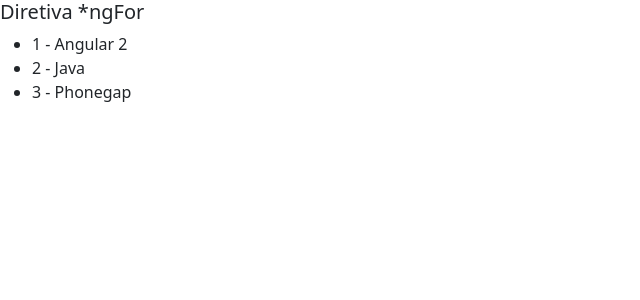
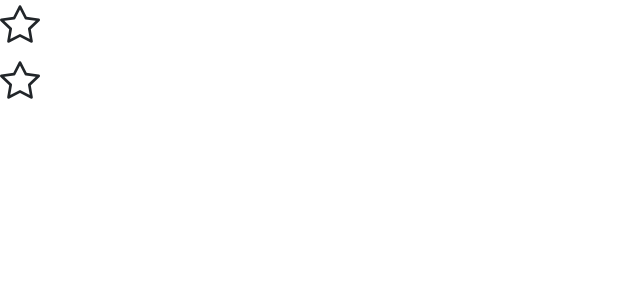
Before and after one commit to jcjessicarmo/curso-angular, an Angular app in the folder diretivas/: page / in a window 1280 px wide. Shown: the top 300 px of the page, without its empty margins (0-640 px from the left). Built offline with nearby package versions, Linux system fonts and the light colour scheme.

Commit message:
Aula 29 - Diretivas: ngClass

```diff
--- a/diretivas/angular.json
+++ b/diretivas/angular.json
@@ -115,6 +115,7 @@
   },
   "defaultProject": "diretivas",
   "cli": {
+    "analytics": "8b000fb9-fd49-44c0-a041-e4625d47df47",
     "defaultCollection": "@angular-eslint/schematics"
   }
 }
--- a/diretivas/package.json
+++ b/diretivas/package.json
@@ -20,6 +20,7 @@
     "@angular/platform-browser-dynamic": "~13.2.0",
     "@angular/router": "~13.2.0",
     "bootstrap": "^5.2.3",
+    "bootstrap-icons": "^1.10.4",
     "font-awesome": "^4.7.0",
     "rxjs": "~7.5.0",
     "tslib": "^2.3.0",
--- a/diretivas/src/app/app.component.html
+++ b/diretivas/src/app/app.component.html
@@ -1,3 +1,4 @@
 <!-- <app-diretiva-ngif></app-diretiva-ngif> -->
 <!-- <app-diretiva-ngswitch></app-diretiva-ngswitch> -->
-<app-diretiva-ngfor></app-diretiva-ngfor>
+<!-- <app-diretiva-ngfor></app-diretiva-ngfor> -->
+<app-diretiva-ngclass></app-diretiva-ngclass>
--- a/diretivas/src/app/app.module.ts
+++ b/diretivas/src/app/app.module.ts
@@ -8,6 +8,7 @@
 import { TesteComponent } from './teste/teste.component';
 import { DiretivaNgswitchComponent } from './diretiva-ngswitch/diretiva-ngswitch.component';
 import { DiretivaNgforComponent } from './diretiva-ngfor/diretiva-ngfor.component';
+import { DiretivaNgclassComponent } from './diretiva-ngclass/diretiva-ngclass.component';
 
 @NgModule({
   declarations: [
@@ -15,7 +16,8 @@
     DiretivaNgifComponent,
     TesteComponent,
     DiretivaNgswitchComponent,
-    DiretivaNgforComponent
+    DiretivaNgforComponent,
+    DiretivaNgclassComponent
   ],
   imports: [
     BrowserModule,
--- /dev/null
+++ b/diretivas/src/app/diretiva-ngclass/diretiva-ngclass.component.html
@@ -0,0 +1,17 @@
+<h1>
+    <i class="bi"
+    [class.bi-star]="!meuFavorito"
+    [class.bi-star-fill]="meuFavorito"
+    (click)="onClick()">
+    </i>
+</h1>
+
+<h1>
+    <i class="bi"
+    [ngClass]="{
+      'bi-star': !meuFavorito,
+      'bi-star-fill': meuFavorito
+    }"
+    (click)="onClick()">
+    </i>
+</h1>
--- /dev/null
+++ b/diretivas/src/app/diretiva-ngclass/diretiva-ngclass.component.ts
@@ -0,0 +1,20 @@
+import { Component, OnInit } from '@angular/core';
+
+@Component({
+  selector: 'app-diretiva-ngclass',
+  templateUrl: './diretiva-ngclass.component.html',
+  styleUrls: ['./diretiva-ngclass.component.css']
+})
+export class DiretivaNgclassComponent implements OnInit {
+
+  meuFavorito: boolean = false;
+
+  constructor() { }
+
+  ngOnInit(): void {
+  }
+
+  onClick(){
+    this.meuFavorito = !this.meuFavorito;
+  }
+}
--- a/diretivas/src/styles.css
+++ b/diretivas/src/styles.css
@@ -1,2 +1,3 @@
 /* You can add global styles to this file, and also import other style files */
 @import '~bootstrap/dist/css/bootstrap.css';
+@import '~bootstrap-icons/font/bootstrap-icons.css';
```
Also changed, not shown: diretivas/src/app/diretiva-ngclass/diretiva-ngclass.component.css (added), 1 other file (tests, documents, lock files or other folders).
